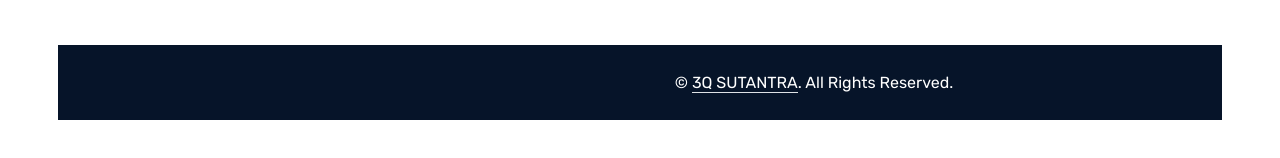
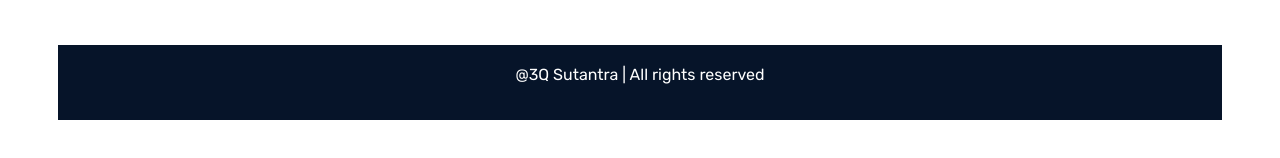
Before and after one commit to sharanya-ym/3q-sutantra, a plain HTML site: page startup-website-template/index.html in a window 1280 px wide. Shown: the part 10589-10747 px from the top of the page. Drawn offline with nearby package versions, Linux system fonts and the light colour scheme.

Commit message:
final update 2

```diff
--- a/startup-website-template/index.html
+++ b/startup-website-template/index.html
@@ -81,9 +81,10 @@
                     <div class="nav-item dropdown">
                         <a href="#" class="nav-link dropdown-toggle" data-bs-toggle="dropdown">3Q Academy</a>
                         <div class="dropdown-menu m-0">
+                            <a href="3qAcademy.html" class="dropdown-item">3Q Academy</a>
                             <a href="#certification" class="dropdown-item">Global Certification Program</a>
-                            <a href="3qAcademy.html" class="dropdown-item">3Q Academy</a>
-                            <a href="inter.html" class="dropdow3n-item">Internship</a>
+
+                            <a href="inter.html" class="dropdown-item">Internship</a>
                             <a href="faculty.html" class="dropdown-item">Faculty and Student Development</a>
                             <a href="hackathon.html" class="dropdown-item">Hackathon/Techkathon</a>
                         </div>
@@ -1152,10 +1153,10 @@
     </div>
     <div class="container-fluid text-white" style="background: #061429;">
         <div class="container text-center">
-            <div class="row justify-content-end">
+            <div class="row justify-content-center">
                 <div class="col-lg-8 col-md-6">
-                    <div class="d-flex align-items-center justify-content-center" style="height: 75px;">
-                        <p class="mb-0">&copy; <a class="text-white border-bottom" href="#">3Q SUTANTRA</a>. All Rights Reserved.
+                    <div class="d-flex align-text-center align-items-center justify-content-center" style="height: 75px;">
+                        <p class="align-text-center"> @3Q Sutantra | All rights reserved</p>
 
 						<!--/*** This template is free as long as you keep the footer author’s credit link/attribution link/backlink. If you'd like to use the template without the footer author’s credit link/attribution link/backlink, you can purchase the Credit Removal License from "https://htmlcodex.com/credit-removal". Thank you for your support. ***/-->
 						<!-- Designed by <a class="text-white border-bottom" href="https://htmlcodex.com">HTML Codex</a></p> -->
```
Also changed, not shown: startup-website-template/3qAcademy.html (+1 -1 lines), startup-website-template/about.html (+1 -1 lines), startup-website-template/contact.html (+1 -1 lines), startup-website-template/faculty.html (+1 -1 lines), startup-website-template/inter.html (+1 -1 lines), startup-website-template/projects.html (+1 -1 lines), startup-website-template/team.html (+1 -1 lines).
